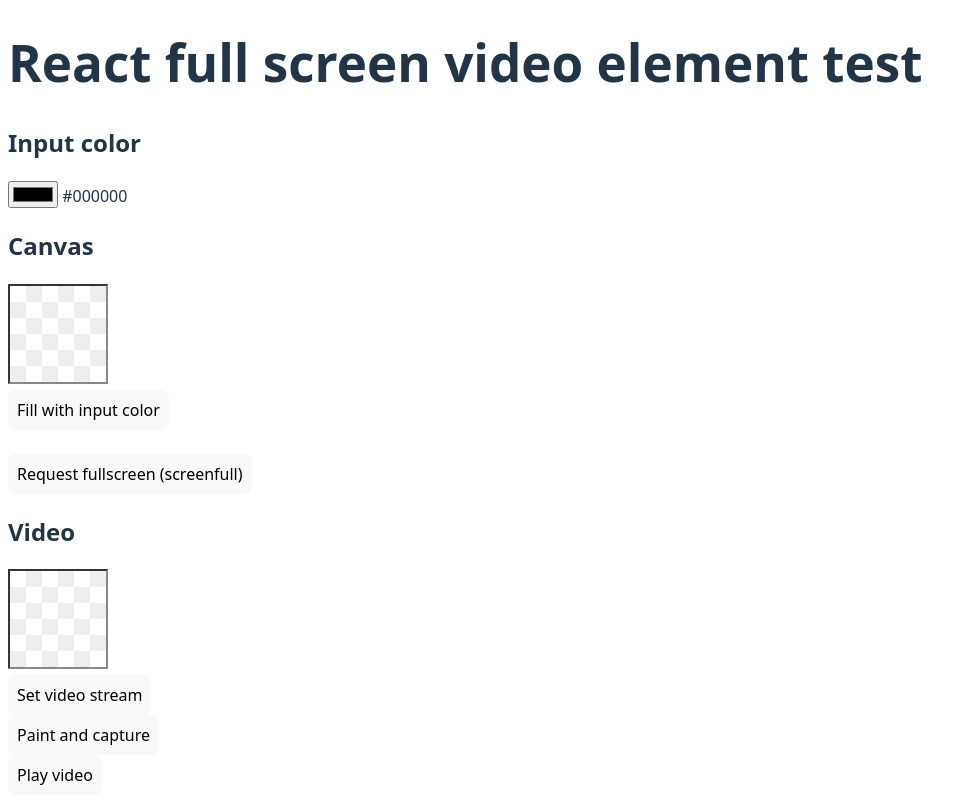
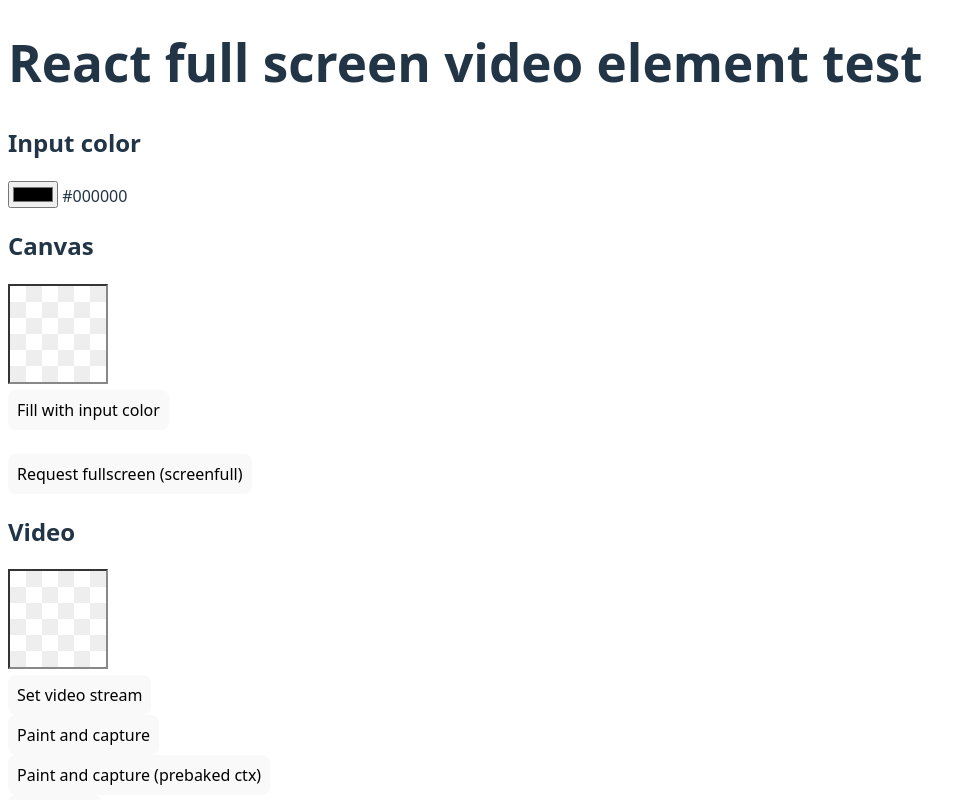
Before and after one commit to j-/react-full-screen-video-element-test, a React (Vite) app: page / in a window 1280 px wide. Shown: the top 800 px of the page, without its empty margins (0-976 px from the left). Built offline with nearby package versions, Linux system fonts and the light colour scheme.

Commit message:
Add "prebaked ctx" paint option

```diff
--- a/src/App.tsx
+++ b/src/App.tsx
@@ -1,4 +1,4 @@
-import { useId, useRef, useState, type FC } from 'react';
+import { useEffect, useId, useRef, useState, type FC } from 'react';
 import { useErrorBoundary } from 'react-error-boundary';
 import screenfull from 'screenfull';
 
@@ -16,10 +16,21 @@ export const App: FC = () => {
 
   const canvasRef = useRef<HTMLCanvasElement>(null);
   const videoRef = useRef<HTMLVideoElement>(null);
+  const [ctx, setCtx] = useState<CanvasRenderingContext2D | null>(null);
 
   const [selectedColor, setSelectedColor] = useState('#000000');
 
   const { showBoundary } = useErrorBoundary();
+
+  useEffect(() => {
+    const canvas = canvasRef.current;
+    assert(canvas, 'Expected canvas ref to not be empty');
+
+    const ctx = canvas.getContext('2d');
+    assert(ctx, 'Failed to get canvas rendering context');
+
+    setCtx(ctx);
+  }, []);
 
   return (
     <>
@@ -160,6 +171,33 @@ export const App: FC = () => {
 
         <button type="button" onClick={() => {
           try {
+            const canvas = canvasRef.current;
+            assert(canvas, 'Expected canvas ref to not be empty');
+
+            const video = videoRef.current;
+            assert(video, 'Expected video ref to not be empty');
+
+            assert(ctx, 'No prebaked ctx available');
+
+            ctx.fillStyle = selectedColor;
+            ctx.fillRect(0, 0, canvas.width, canvas.height);
+
+            const stream = canvas.captureStream(0);
+            const [track] = stream.getVideoTracks() as CanvasCaptureMediaStreamTrack[];
+            track.requestFrame();
+
+            video.srcObject = new MediaStream([track]);
+          } catch (err) {
+            showBoundary(err);
+          }
+        }}>
+          Paint and capture (prebaked ctx)
+        </button>
+
+        <br />
+
+        <button type="button" onClick={() => {
+          try {
             const video = videoRef.current;
             assert(video, 'Expected video ref to not be empty');
 
```
